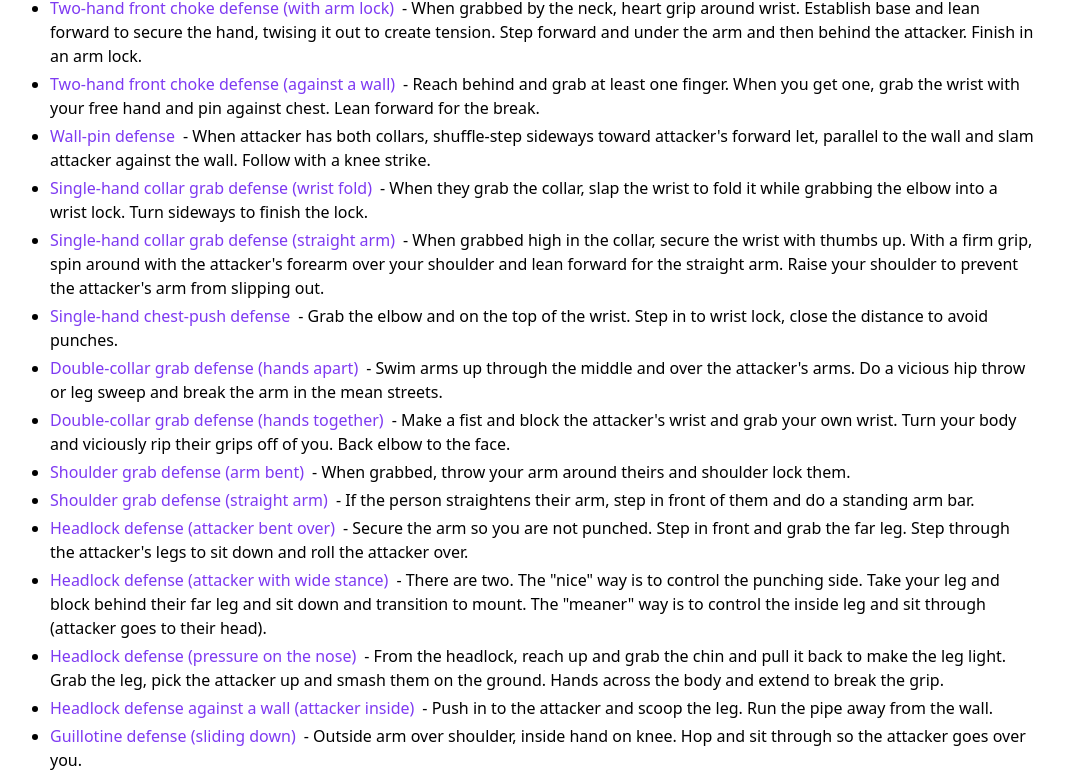
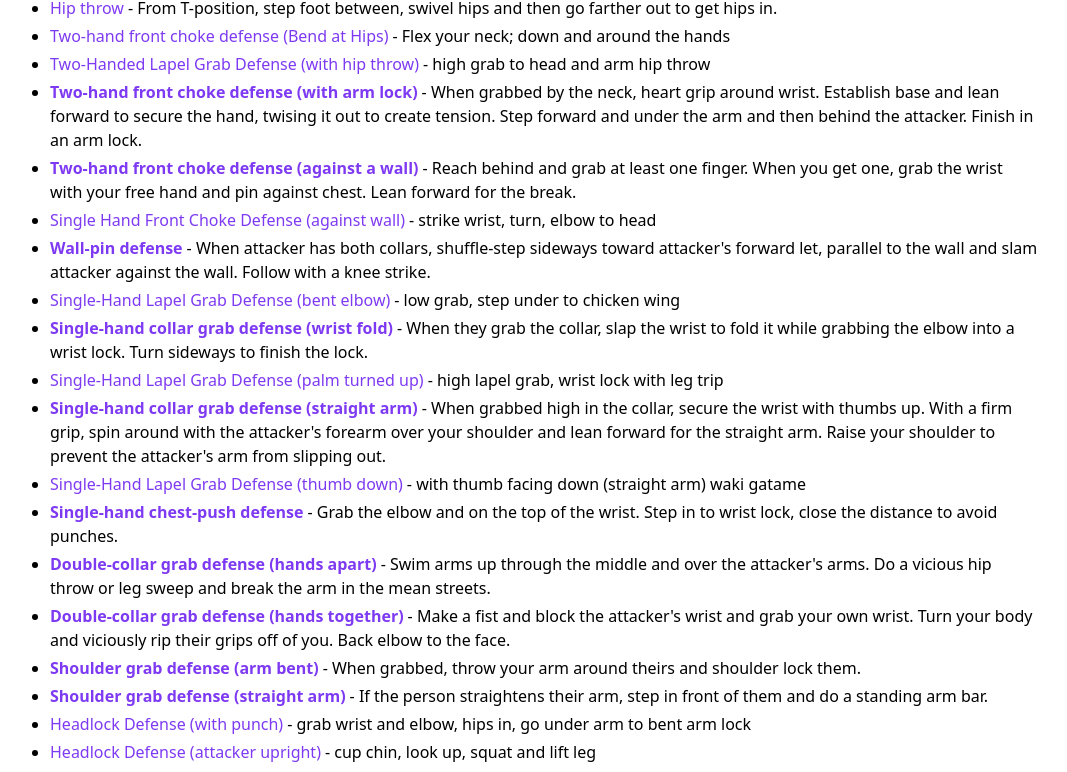
Before and after one commit to waynegraham/blue-to-purple, a React (Vite) app: page / in a window 1280 px wide. Shown: the part 296-1068 px from the top of the page, without its empty margins (106-1173 px from the left). Built offline with nearby package versions, Linux system fonts and the light colour scheme.

Commit message:
Add additional blue-to-purple moves; add coding like the sheet has

```diff
--- a/src/App.jsx
+++ b/src/App.jsx
@@ -65,11 +65,14 @@ function App() {
                     <li key={m.name}>
                       <a
                         onClick={() => openModal(m.youtube, m.name)} // Open modal on click
-                        className="font-medium text-purple-600 dark:text-purple-300 hover:underline"
+                        className="text-purple-600 dark:text-purple-300 hover:underline"
                       >
+                        <span className={m.bold ? "font-bold" : ""}>
                         {m.name}
+                    </span>
+
                       </a>
-                      <span className="ml-2 dark:text-gray-300">
+                      <span className="ml-1 dark:text-gray-300">
                         - {m.note}
                       </span>
                     </li>
--- a/src/components/Footer.jsx
+++ b/src/components/Footer.jsx
@@ -27,8 +27,7 @@ function Footer() {
                 fill="currentColor"
               ></path>
             </svg>
-            <p className="ml-2 h-7">github</p></a
-          >
+            <p className="ml-2 h-7">github</p></a>
         </li>
         <li>
           <a
--- a/src/data/moves.json
+++ b/src/data/moves.json
@@ -3,134 +3,226 @@
     "label": "Standing Defenses from the Front",
     "moves": [
       {
+        "name": "Hip throw",
+        "note": "From T-position, step foot between, swivel hips and then go farther out to get hips in.",
+        "youtube": "3XdoMTbPGkc?start=11"
+      },
+      {
+        "name": "Two-hand front choke defense (Bend at Hips)",
+        "note": "Flex your neck; down and around the hands",
+        "youtube": "70l_wIaC7D4?start=21"
+      },
+      {
+        "name": "Two-Handed Lapel Grab Defense (with hip throw)",
+        "note": "high grab to head and arm hip throw",
+        "youtube": "9QA0L4aOOKk?start=10"
+      },
+      {
         "name": "Two-hand front choke defense (with arm lock)",
         "note": "When grabbed by the neck, heart grip around wrist. Establish base and lean forward to secure the hand, twising it out to create tension. Step forward and under the arm and then behind the attacker. Finish in an arm lock.",
-        "youtube": "C4_OsZPCnNc?start=6"
+        "youtube": "C4_OsZPCnNc?start=6",
+        "bold": true
       },
       {
         "name": "Two-hand front choke defense (against a wall)",
         "note": "Reach behind and grab at least one finger. When you get one, grab the wrist with your free hand and pin against chest. Lean forward for the break.",
-        "youtube": "mQuw_0jbGlk?start=7"
+        "youtube": "mQuw_0jbGlk?start=7",
+        "bold": true
+      },
+      {
+        "name": "Single Hand Front Choke Defense (against wall)",
+        "note": "strike wrist, turn, elbow to head",
+        "youtube": "DFNbQsnY5G8"
       },
       {
         "name": "Wall-pin defense",
         "note": "When attacker has both collars, shuffle-step sideways toward attacker's forward let, parallel to the wall and slam attacker against the wall. Follow with a knee strike. ",
-        "youtube": "u24QnL1EGE8?start=444"
+        "youtube": "u24QnL1EGE8?start=444",
+        "bold": true
+      },
+      {
+        "name": "Single-Hand Lapel Grab Defense (bent elbow)",
+        "note": "low grab, step under to chicken wing",
+        "youtube": "SdInJ2evd1U?start=18"
       },
       {
         "name": "Single-hand collar grab defense (wrist fold)",
         "note": "When they grab the collar, slap the wrist to fold it while grabbing the elbow into a wrist lock. Turn sideways to finish the lock.",
-        "youtube": "hMTEECxtz9A?start=218"
+        "youtube": "hMTEECxtz9A?start=218",
+        "bold": true
+      },
+      {
+        "name": "Single-Hand Lapel Grab Defense (palm turned up)",
+        "note": " high lapel grab, wrist lock with leg trip",
+        "youtube": "JBk6mHwDIZE?start=7"
       },
       {
         "name": "Single-hand collar grab defense (straight arm)",
         "note": "When grabbed high in the collar, secure the wrist with thumbs up. With a firm grip, spin around with the attacker's forearm over your shoulder and lean forward for the straight arm. Raise your shoulder to prevent the attacker's arm from slipping out.",
-        "youtube": "toCEO1dz69w?start=6"
+        "youtube": "toCEO1dz69w?start=6",
+        "bold": true
+      },
+      {
+        "name": "Single-Hand Lapel Grab Defense (thumb down)",
+        "note": "with thumb facing down (straight arm) waki gatame",
+        "youtube": "s4nyFGl_ux8?start=7"
       },
       {
         "name": "Single-hand chest-push defense",
         "note": "Grab the elbow and on the top of the wrist. Step in to wrist lock, close the distance to avoid punches.",
-        "youtube": "VbjlRr71ueo?start=92"
+        "youtube": "VbjlRr71ueo?start=92",
+        "bold": true
       },
       {
         "name": "Double-collar grab defense (hands apart)",
         "note": "Swim arms up through the middle and over the attacker's arms. Do a vicious hip throw or leg sweep and break the arm in the mean streets.",
-        "youtube": "y0Py14l706Q?start=4"
+        "youtube": "y0Py14l706Q?start=4",
+        "bold": true
       },
       {
         "name": "Double-collar grab defense (hands together)",
         "note": "Make a fist and block the attacker's wrist and grab your own wrist. Turn your body and viciously rip their grips off of you. Back elbow to the face.",
-        "youtube": "_g54PeiAtPc?start=4"
+        "youtube": "_g54PeiAtPc?start=4",
+        "bold": true
       },
       {
         "name": "Shoulder grab defense (arm bent)",
         "note": "When grabbed, throw your arm around theirs and shoulder lock them.",
-        "youtube": "oIT4Y3TSTKI?start=18"
+        "youtube": "oIT4Y3TSTKI?start=18",
+        "bold": true
       },
       {
         "name": "Shoulder grab defense (straight arm)",
         "note": "If the person straightens their arm, step in front of them and do a standing arm bar.",
-        "youtube": "toCEO1dz69w?start=11"
+        "youtube": "toCEO1dz69w?start=11",
+        "bold": true
+      },
+      {
+        "name": "Headlock Defense (with punch)",
+        "note": "grab wrist and elbow, hips in, go under arm to bent arm lock",
+        "youtube": "fuPmbVatB9Q"
+      },
+      {
+        "name": "Headlock Defense (attacker upright)",
+        "note": "cup chin, look up, squat and lift leg",
+        "youtube": "knmZ0Tq79Qc"
       },
       {
         "name": "Headlock defense (attacker bent over)",
         "note": "Secure the arm so you are not punched. Step in front and grab the far leg. Step through the attacker's legs to sit down and roll the attacker over.",
-        "youtube": "zvKL3vVsc2E?start=7"
+        "youtube": "zvKL3vVsc2E?start=7",
+        "bold": true
       },
       {
         "name": "Headlock defense (attacker with wide stance)",
         "note": "There are two. The \"nice\" way is to control the punching side. Take your leg and block behind their far leg and sit down and transition to mount. The \"meaner\" way is to control the inside leg and sit through (attacker goes to their head).",
-        "youtube": "xcUQYElqkOA?start=6"
+        "youtube": "xcUQYElqkOA?start=6",
+        "bold": true
       },
       {
         "name": "Headlock defense (pressure on the nose)",
-        "note": "From the headlock, reach up and grab the chin and pull it back to make the leg light. Grab the leg, pick the attacker up and smash them on the ground. Hands across the body and extend to break the grip.",
-        "youtube": "knmZ0Tq79Qc?start=10"
+        "note": "From the headlock, reach up and over the attacker's head to the wall. Hook the leg and straighten your back to break the headlock.",
+        "youtube": "knmZ0Tq79Qc?start=10",
+        "bold": true
+      },
+      {
+        "name": "Headlock defense against a wall (attacker outside)",
+        "note": "Push in to the attacker and scoop the leg. Run the pipe away from the wall.",
+        "youtube": "bEv-x569rio?start=8",
+        "bold": true
       },
       {
         "name": "Headlock defense against a wall (attacker inside)",
         "note": "Push in to the attacker and scoop the leg. Run the pipe away from the wall.",
-        "youtube": "z9h7hxgwuiM?start=8"
+        "youtube": "z9h7hxgwuiM?start=8",
+        "bold": true
+      },
+      {
+        "name": "Guillotine Defense (sitting back)",
+        "note": "both hands on one knee and sit and bridge",
+        "youtube": "k5BNGdsb5P4"
       },
       {
         "name": "Guillotine defense (sliding down)",
         "note": "Outside arm over shoulder, inside hand on knee. Hop and sit through so the attacker goes over you.",
-        "youtube": "WfslUGStwiM?start=4"
+        "youtube": "WfslUGStwiM?start=4",
+        "bold": true
+      },
+      {
+        "name": "Guillotine Defense (with trip takedown)",
+        "note": "arm over shoulder, weight down and buckle the knee",
+        "youtube": "NAQiiqd_vu4"
+      },
+      {
+        "name": "Guillotine Choke",
+        "note": "wrist to shoulder, knee to mid-section to maintain distance, then pull into guard",
+        "youtube": "1k_IT9_eUy8"
       },
       {
         "name": "Guillotine choke (if taken down)",
         "note": "Finish the guillotine. 😂",
-        "youtube": "G6vRPzh3iaw?start=3"
+        "youtube": "G6vRPzh3iaw?start=3",
+        "bold": true
       },
       {
         "name": "Tackle defense (with elbow strike)",
         "note": "Block both shoulders and then downward elbow strike to the spine.",
-        "youtube": "3AWTffF6E8c?start=3"
+        "youtube": "3AWTffF6E8c?start=3",
+        "bold": true
       },
       {
         "name": "Tackle defense (with knee strike)",
         "note": "Block both shoulders, knee to the face.",
-        "youtube": "AXuazYONF2I?start=3"
+        "youtube": "AXuazYONF2I?start=3",
+        "bold": true
       },
       {
         "name": "Haymaker punch defense",
         "note": "Duck under the punch so the attacker goes over your back. Grab their ankles to assist them going over you.",
-        "youtube": "wdf3IITVenQ"
+        "youtube": "wdf3IITVenQ",
+        "bold": true
       },
       {
         "name": "Front kick defense (with pivot)",
         "note": "When they kick, push the leg inside and step outside with a pivot.",
-        "youtube": "DRdd3gOGf08?start=3"
+        "youtube": "DRdd3gOGf08?start=3",
+        "bold": true
       },
       {
         "name": "Roundhouse kick defense",
         "note": "Step away from the kick and catch the leg (don't do the thing in the video--too many MMA watchers). Figure four the leg and toss the attacker down. Knee bar.",
-        "youtube": "pyj_nLJz2aQ?start=3"
+        "youtube": "pyj_nLJz2aQ?start=3",
+        "bold": true
       },
       {
         "name": "Hand chop",
         "note": "Run your hands through your hair and then hand chop to the neck.",
-        "youtube": "zRrlD6kf2QY?start=3"
+        "youtube": "zRrlD6kf2QY?start=3",
+        "bold": true
       },
       {
         "name": "Punch",
         "note": "Punch them in the face",
-        "youtube": "zRrlD6kf2QY?start=7"
+        "youtube": "zRrlD6kf2QY?start=7",
+        "bold": true
       },
       {
         "name": "Elbow strike",
         "note": "Elbow strike to the face",
-        "youtube": "zRrlD6kf2QY?start=10"
+        "youtube": "zRrlD6kf2QY?start=10",
+        "bold": true
       },
       {
         "name": "Side kick (surprise attack)",
         "note": "Surprise the attacker and kick them in the knee. Forward let kicks their forward leg; 45° angle for the foot; contact in the middle of the foot.",
-        "youtube": "l2SfqXo4MY8"
+        "youtube": "l2SfqXo4MY8",
+        "bold": true
       },
       {
         "name": "Side kick",
         "note": "Same side kick, but use timing (bait by moving backwards).",
-        "youtube": "rnBzvQw2yfw"
+        "youtube": "rnBzvQw2yfw",
+        "bold": true
       }
     ]
   },
@@ -140,22 +232,26 @@
       {
         "name": "Rear choke defense pulled back (with overhead throw)",
         "note": "Address choke and make base. Move to the side and leg sweep.",
-        "youtube": "dTIDRA-0YY0?start=16"
+        "youtube": "dTIDRA-0YY0?start=16",
+        "bold": true
       },
       {
         "name": "Rear two-hand choke defense",
         "note": "Gator neck and reach back to get the wrist and lean to one side. Keep twisting the wrist to the ground.",
-        "youtube": "X1OHCn9nMbw?start=4"
+        "youtube": "X1OHCn9nMbw?start=4",
+        "bold": true
       },
       {
         "name": "Rear bear hug over the arms defense (with wide stance)",
         "note": "Make base and step behind the legs. Grab their legs and throw the attacker.",
-        "youtube": "wAgEkur44zM?start=3"
+        "youtube": "wAgEkur44zM?start=3",
+        "bold": true
       },
       {
         "name": "Full nelson defense",
         "note": "Make base and pull your arms down. When the grips break, turn toward attacker.",
-        "youtube": "Yid9svNqnE0"
+        "youtube": "Yid9svNqnE0",
+        "bold": true
       }
     ]
   }
```
